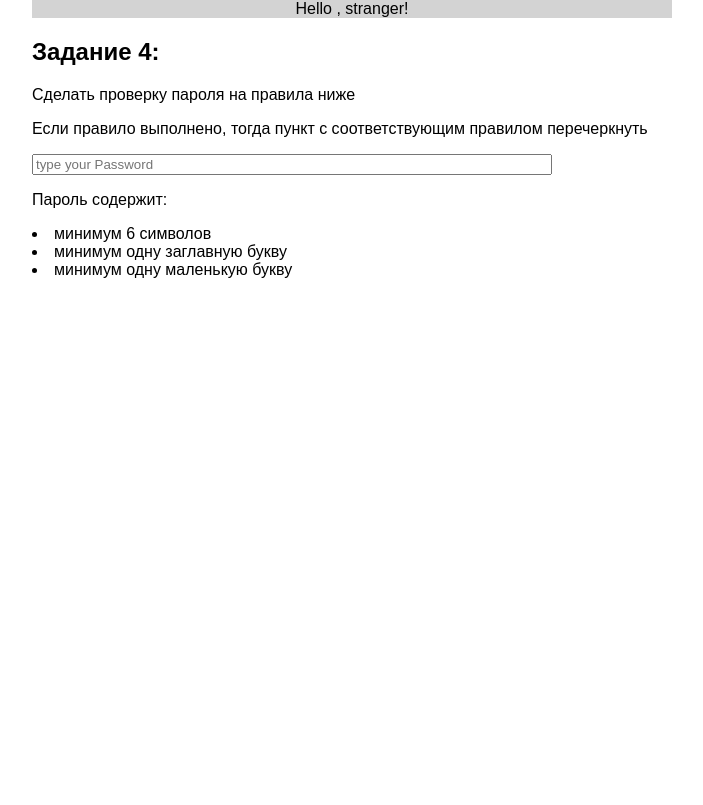
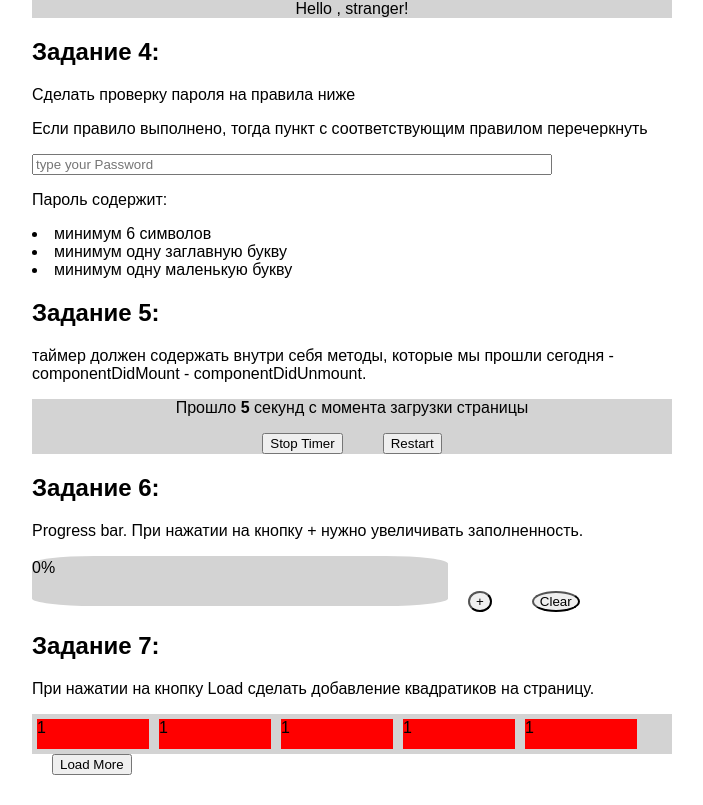
Before and after one commit to galynag/190617_-react_-users_todolist, a React (Create React App) app in the folder app/: page / in a window 1280 px wide. Shown: the part 964-1769 px from the top of the page, without its empty margins (288-991 px from the left). Before the commit the page ends 1273 px from the top, so only its background shows below. Built offline with nearby package versions, Linux system fonts and the light colour scheme.

Commit message:
v0.5 blocks was added

```diff
--- a/app/src/App.js
+++ b/app/src/App.js
@@ -5,6 +5,9 @@ import List from './List';
 import Buttons from './Buttons';
 import InputHello from './InputHello';
 import PassCheck from './PassCheck';
+import Timer from './Timer';
+import ProgressBar from './ProgressBar';
+import LoadMoreBlocks from './LoadMoreBlocks';
 
 let todoList = [];
 
@@ -58,6 +61,10 @@ class App extends Component {
               <Buttons />
               <InputHello />
               <PassCheck />
+              <Timer />
+              <ProgressBar />
+              <LoadMoreBlocks />
+
           </div>
 
       </div>
--- /dev/null
+++ b/app/src/BlocksItem.js
@@ -0,0 +1,18 @@
+/**
+ * Created by Galina on 20.06.2017.
+ */
+import React, {Component} from 'react';
+
+export default class BlocksItem extends Component {
+    render() {
+        return(
+            <div className={`answer ${this.props.data}`}>
+                <div className="box" >1</div>
+                <div className="box">1</div>
+                <div className="box">1</div>
+                <div className="box">1</div>
+                <div className="box">1</div>
+            </div>
+        )
+    }
+}
--- /dev/null
+++ b/app/src/LoadMoreBlocks.js
@@ -0,0 +1,36 @@
+/**
+ * Created by Galina on 20.06.2017.
+ */
+import React,{Component} from 'react';
+import BlocksItem from './BlocksItem';
+
+export default class LoadMoreBlocks extends Component {
+    state = {
+        classBox1:'none',
+        classBox2:'none',
+        classBox3:'none',
+        classBox4:'none',
+        classBox5:'none'
+    }
+    loadMore = () => {
+        this.setState({counterBox:this.state.counterBox+5})
+    }
+    render() {
+        return(
+            <div>
+                <h2 className="left">Задание 7: </h2>
+                <p className="left">При нажатии на кнопку Load сделать добавление квадратиков на страницу.</p>
+                <BlocksItem />
+                <BlocksItem data={this.state.classBox1} />
+                <BlocksItem data={this.state.classBox2} />
+                <BlocksItem data={this.state.classBox3} />
+                <BlocksItem data={this.state.classBox4} />
+                <BlocksItem data={this.state.classBox5} />
+
+                <button
+                    onClick={this.loadMore}
+                >Load More</button>
+            </div>
+        )
+    }
+}
--- /dev/null
+++ b/app/src/ProgressBar.js
@@ -0,0 +1,40 @@
+/**
+ * Created by Galina on 20.06.2017.
+ */
+import React, {Component} from 'react';
+import $ from 'jquery';
+
+export default class ProgressBar extends Component {
+    state = {
+        counterDiv:0
+    }
+    progressBar = () => {
+        (this.state.counterDiv<=90) ?  this.setState({counterDiv: this.state.counterDiv+10}): alert('ProgressBar не может быть больше 100 :=)')
+
+    };
+    clearProgressBar = () => {
+        this.setState({counterDiv : 0});
+        $('#inner-counter').css({width: 0});
+    }
+    render(){
+        $('#inner-counter').css({width: (this.state.counterDiv+'%')});
+        return(
+            <div>
+                <h2 className="left">Задание 6: </h2>
+                <p className="left">Progress bar. При нажатии на кнопку + нужно увеличивать заполненность.</p>
+                <div id="counter">
+                    <div id="inner-counter">
+                        {this.state.counterDiv}%
+                    </div>
+                </div>
+                <button className="btn-bar"
+                        onClick={this.progressBar}
+                >+</button>
+                <button className="btn-bar"
+                        onClick={this.clearProgressBar}
+                >Clear</button>
+
+            </div>
+        )
+    }
+}
--- /dev/null
+++ b/app/src/Timer.js
@@ -0,0 +1,50 @@
+/**
+ * Created by Galina on 20.06.2017.
+ */
+import React, {Component} from 'react';
+
+export default class Timer extends Component{
+    state = {
+        counter:0,
+
+    };
+    componentDidMount() {
+        this.setState({counter: 0});
+        this.startTimer = setInterval(this.timerF, 1000);
+    };
+    restart = () => {
+        clearInterval(this.startTimer);
+        this.setState({counter: 0});
+        this.startTimer = setInterval(this.timerF, 1000);
+    };
+    timerF = () => {
+        this.setState({
+                counter: ++this.state.counter});
+    };
+    stopTimer=()=>{
+        clearInterval(this.startTimer);
+    };
+    render() {
+
+return(
+    <div>
+        <h2 className="left">Задание 5: </h2>
+        <p className="left">таймер должен содержать внутри себя методы, которые мы прошли сегодня - componentDidMount - componentDidUnmount.</p>
+        <div className="answer center">
+        <p>Прошло <b> {this.state.counter}</b> секунд с момента загрузки страницы</p>
+            <button
+                onClick={this.stopTimer}
+            >Stop Timer</button>
+            <button
+                onClick= {this.restart}
+            >Restart</button>
+            <div className="counter">
+                <div className="inner-counter">
+                    {this.state.counterDiv}
+                </div>
+            </div>
+        </div>
+    </div>
+)
+    }
+}
--- a/app/src/index.css
+++ b/app/src/index.css
@@ -46,3 +46,34 @@ input {
 .done {
   text-decoration: line-through;
 }
+#counter {
+  position: relative;
+  width: 65%;
+  height: 50px;
+  border-radius: 15%;
+  background: lightgrey;
+  display: inline-block;
+}
+#inner-counter {
+  position: absolute;
+  width: 0;
+  height: 45px;
+  background: gold;
+  border-radius: 15%;
+  top:50%;
+  transform: translate(0,-50%);
+}
+.btn-bar {
+  border-radius: 50%;
+  outline-style: none;
+}
+.box {
+  display: inline-block;
+  width: 17.5%;
+  height: 30px;
+  background: red;
+  margin: 5px;
+}
+.none {
+  display: none;
+}
```
